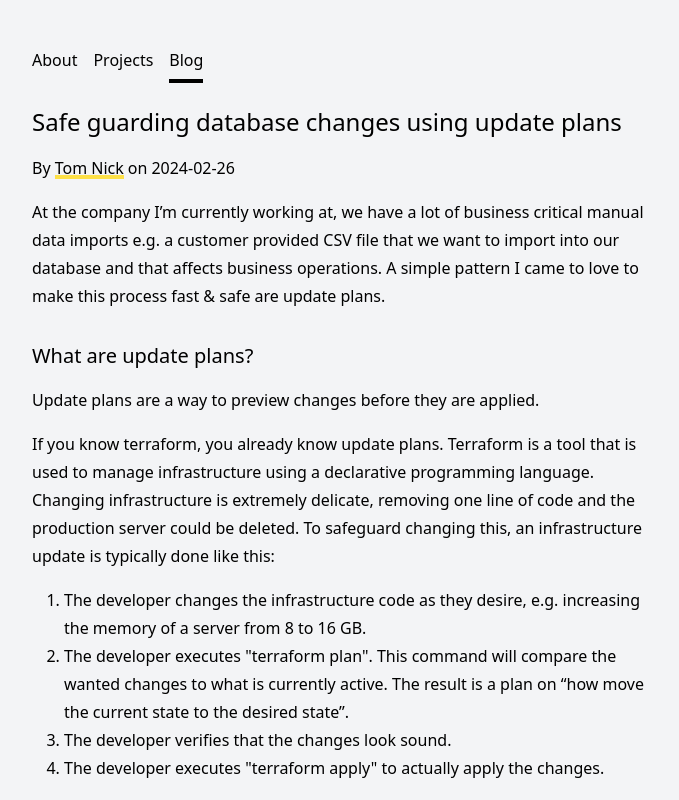
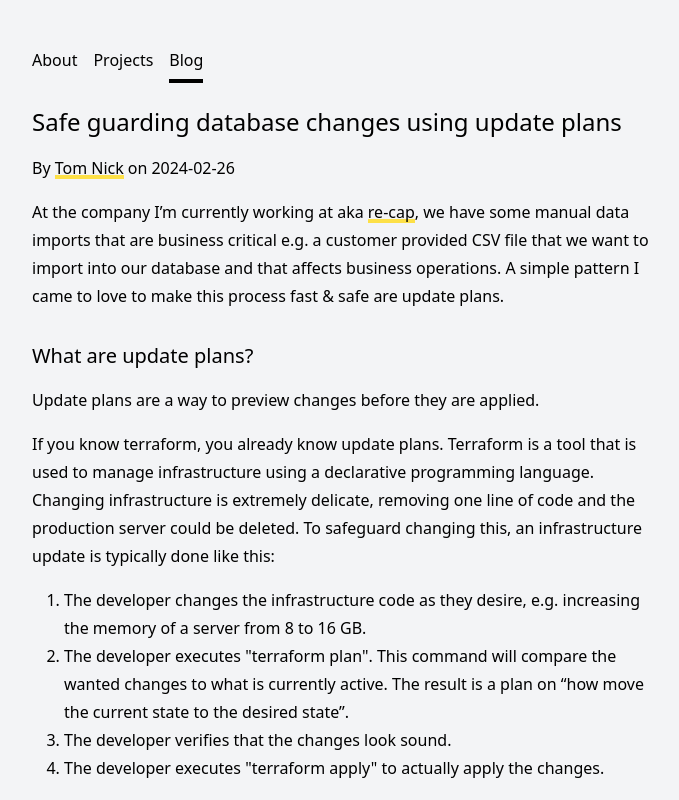
Before and after one commit to TN1ck/tn1ck.com, a Next.js app: page /blog/update-plans in a window 1280 px wide. Shown: the top 800 px of the page, without its empty margins (293-972 px from the left). Built offline with nearby package versions, Linux system fonts and the light colour scheme.

Commit message:
chore: some more improvements

```diff
--- a/pages/blog/update-plans.tsx
+++ b/pages/blog/update-plans.tsx
@@ -273,11 +273,14 @@ const Home: NextPage = () => {
         </time>
       </div>
       <p className="my-4">
-        At the company I’m currently working at, we have a lot of business
-        critical manual data imports e.g. a customer provided CSV file that we
-        want to import into our database and that affects business operations. A
-        simple pattern I came to love to make this process fast & safe are
-        update plans.
+        At the company I’m currently working at aka{" "}
+        <a className="link" href="https://re-cap.com">
+          re-cap
+        </a>
+        , we have some manual data imports that are business critical e.g. a
+        customer provided CSV file that we want to import into our database and
+        that affects business operations. A simple pattern I came to love to
+        make this process fast & safe are update plans.
       </p>
       <h3 className="text-xl mt-8">What are update plans?</h3>
       <p className="my-4">
@@ -350,7 +353,7 @@ const Home: NextPage = () => {
         database. The prices are updated quite often and it is still a manual
         process by providing a CSV file with two columns: product_id,price.
         Let’s model this update with an update plan. I'll use go in the
-        following example as its easy to read for anyone and has static typing.
+        following example as its easy to read.
       </p>
       <p className="my-4">
         First we define our product data model a simple ID & price combination,
@@ -513,8 +516,8 @@ func UpdateProducts(repo repo, csv string, preview bool) (ProductUpdatePlan, err
       <h3 className="text-xl mt-8">Interactive example</h3>
       <p className="my-4">
         To have an excuse that this blog is built with React.js, here is an
-        interactive example of how this could look like. You can provide a CSV
-        with products and see the update plan. You can then apply the update
+        interactive toy example of how this could look like. You can provide a
+        CSV with products and see the update plan. You can then apply the update
         plan to the database. The products and CSV are seeded with some sensible
         data.
       </p>
@@ -526,7 +529,7 @@ func UpdateProducts(repo repo, csv string, preview bool) (ProductUpdatePlan, err
       </h3>
       <p className="my-4">
         This pattern does not make sense for most data updates, my heuristic
-        would be to use this pattern when the following is true:
+        would be to use this pattern when any of the following is true:
         <ul className="ml-4 my-4">
           <li>
             You're updating multiple rows and the result of the result hard to
```
